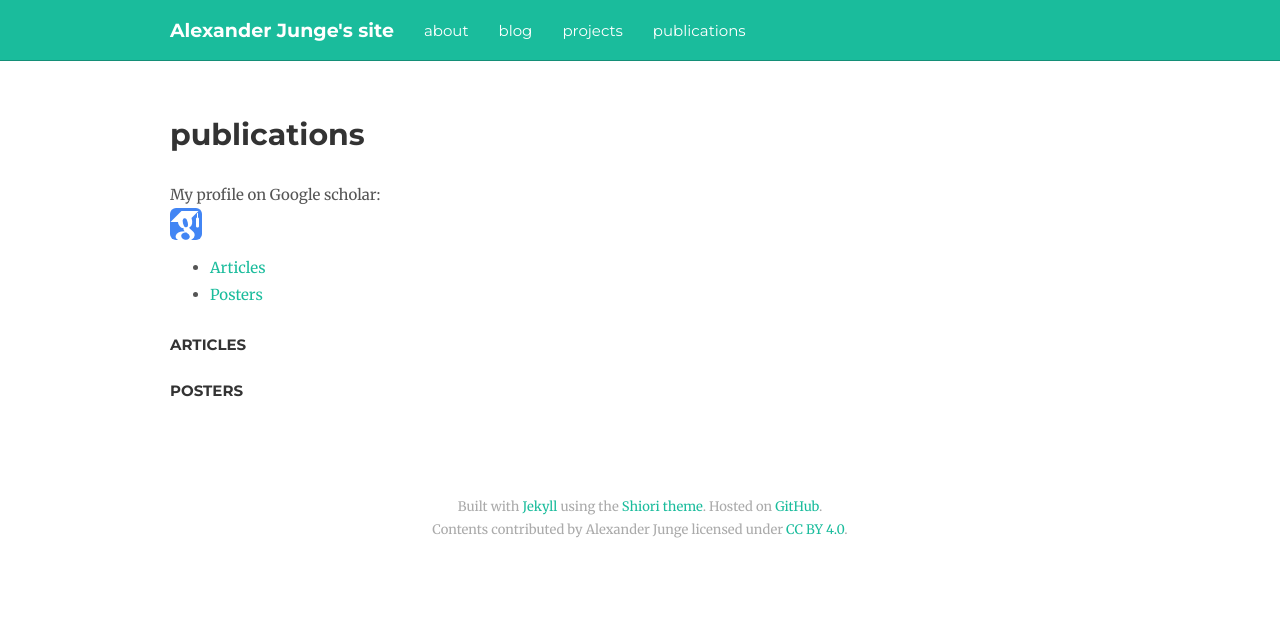
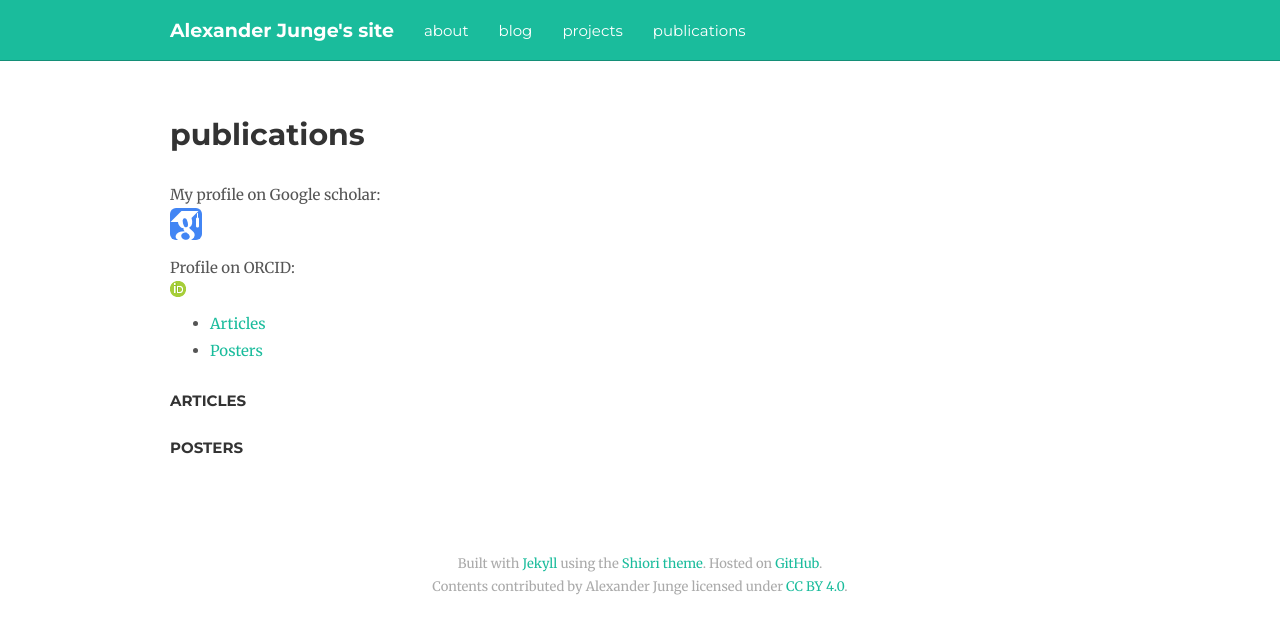
Before and after one commit to JungeAlexander/JungeAlexander.github.io, a Jekyll site: the page built from pages/publications.md, in a window 1280 px wide. Shown: the top 634 px of the page. Built offline with Jekyll 4.4.1, drawn with Linux system fonts in a browser that asks for light colours; nearby versions of some CDN libraries; comment, search, counter and statistics services are not loaded.

Commit message:
add ORCID profile

```diff
--- a/pages/publications.md
+++ b/pages/publications.md
@@ -6,6 +6,8 @@ description: Alexander Junge's publications
 
 My profile on Google scholar: [![Google scholar profile](icons-small/google-scholar.ico)](https://scholar.google.dk/citations?user=80t0eDYAAAAJ&hl=en)
 
+Profile on ORCID: [![ORCID profile](icons-small/orcid.ico)](http://orcid.org/0000-0002-2410-9671)
+
 - <a href="#articles">Articles</a>
 - <a href="#posters">Posters</a>
 
```
